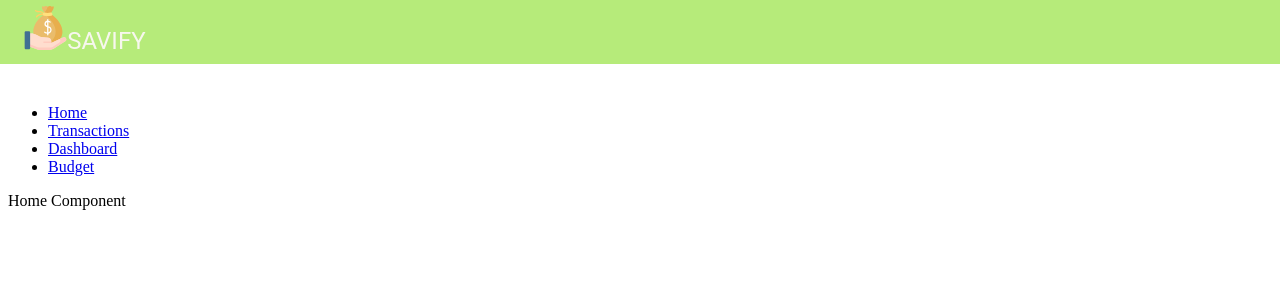
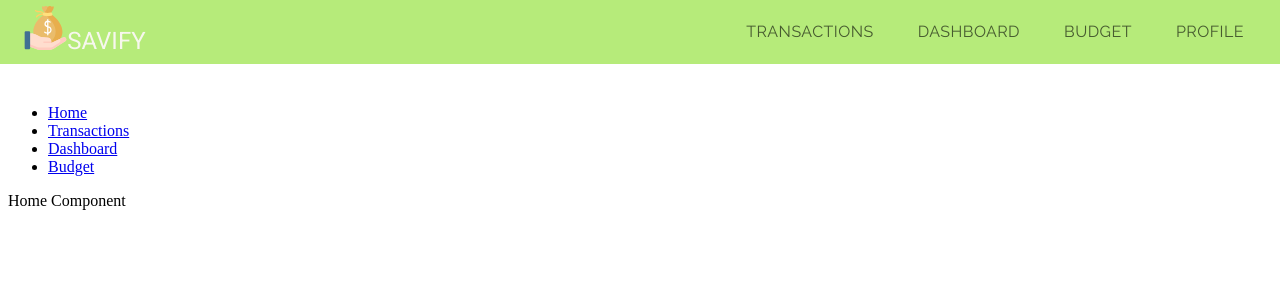
Before and after one commit to jerome-chua/pfintracker-frontend, a React (Create React App) app: page / in a window 1280 px wide. Shown: the top 300 px of the page. Built offline with nearby package versions, Linux system fonts and the light colour scheme.

Commit message:
Add Tabs text and styling

```diff
--- a/public/index.html
+++ b/public/index.html
@@ -2,20 +2,19 @@
 <html lang="en">
   <head>
     <meta charset="utf-8" />
-    <link rel="icon" href="%PUBLIC_URL%/favicon.ico" />
+    <link rel="icon" href="./logo.svg" />
     <meta name="viewport" content="width=device-width, initial-scale=1" />
     <meta name="theme-color" content="#000000" />
     <meta
       name="description"
       content="Web site created using create-react-app"
     />
-    <link rel="apple-touch-icon" href="%PUBLIC_URL%/logo192.png" />
-    <!--
-      manifest.json provides metadata used when your web app is installed on a
-      user's mobile device or desktop. See https://developers.google.com/web/fundamentals/web-app-manifest/
-    -->
-    <link rel="manifest" href="%PUBLIC_URL%/manifest.json" />
-    <title>💰 Personal Finance Tracker</title>
+    <link rel="apple-touch-icon" href="./logo.svg" />
+    <link
+      rel="stylesheet"
+      href="https://fonts.googleapis.com/css?family=Pacifico|Raleway:100,400,400i,700|Roboto:300,400,500,700&display=swap"
+    />
+    <title>SAVIFY</title>
   </head>
   <body>
     <noscript>You need to enable JavaScript to run this app.</noscript>
--- a/src/components/ui/Theme.jsx
+++ b/src/components/ui/Theme.jsx
@@ -21,5 +21,11 @@ export default createMuiTheme({
     h5: {
       fontweight: 200,
     },
+    tab: {
+      fontFamily: "Raleway",
+      textTranform: "none",
+      fontWeight: 500,
+      fontSize: "1rem",
+    },
   },
 });
--- a/src/components/ui/UserHeader.jsx
+++ b/src/components/ui/UserHeader.jsx
@@ -1,9 +1,11 @@
-import React from "react";
+import React, { useState, cloneElement } from "react";
 import {
   AppBar,
   Toolbar,
   useScrollTrigger,
   Typography,
+  Tabs,
+  Tab,
 } from "@material-ui/core";
 import { makeStyles } from "@material-ui/styles";
 
@@ -14,7 +16,7 @@ function ElevationScroll(props) {
     threshold: 0,
   });
 
-  return React.cloneElement(children, {
+  return cloneElement(children, {
     elevation: trigger ? 4 : 0,
   });
 }
@@ -27,6 +29,14 @@ const useStyles = makeStyles((theme) => ({
   },
   logo: {
     height: "1.8em",
+  },
+  tabsContainer: {
+    marginLeft: "auto",
+  },
+  tab: {
+    ...theme.typography.tab,
+    minWidth: 12,
+    marginLeft: "20px",
   },
 }));
 
@@ -46,6 +56,15 @@ export default function UserHeader(props) {
               />
               SAVIFY
             </Typography>
+            <Tabs className={classes.tabsContainer}>
+              <Tab className={classes.tab} label="Transactions" />
+
+              <Tab className={classes.tab} label="Dashboard" />
+
+              <Tab className={classes.tab} label="Budget" />
+
+              <Tab className={classes.tab} label="Profile" />
+            </Tabs>
           </Toolbar>
         </AppBar>
       </ElevationScroll>
```
